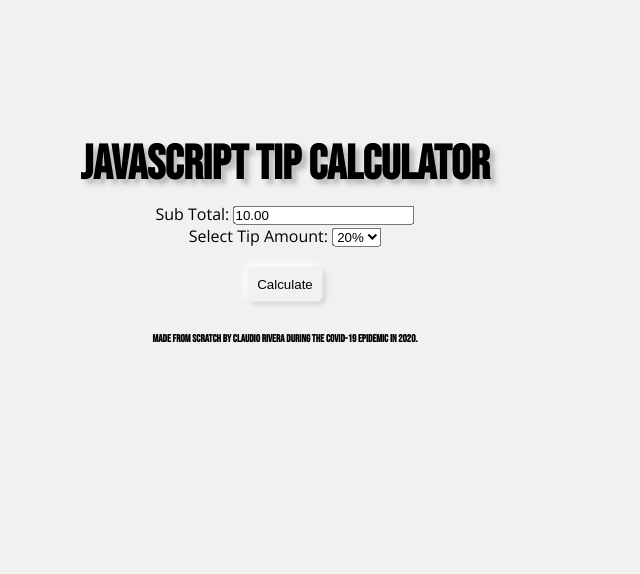
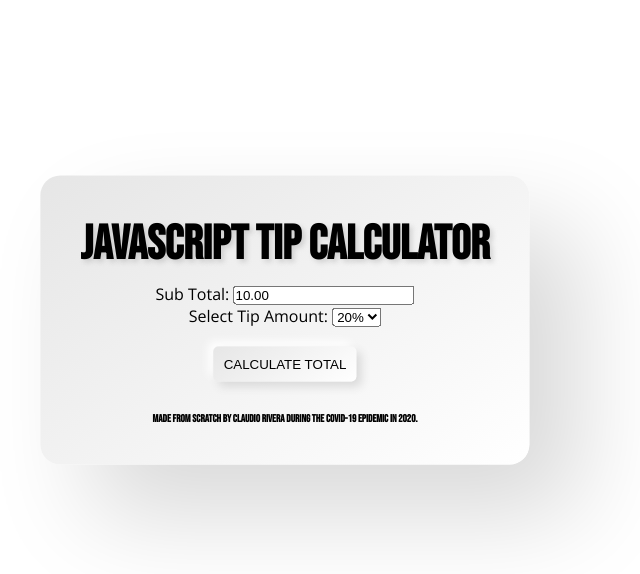
Before and after one commit to claudiorivera/js-tip-calculator, a plain HTML site: page index.html in a window 1280 px wide. Shown: the whole page, without its empty margins (355-995 px from the left). Drawn offline with nearby package versions, Linux system fonts and the light colour scheme.

Commit message:
More neumorphic style tweaks

```diff
--- a/CSS/style.css
+++ b/CSS/style.css
@@ -1,10 +1,6 @@
 * {
   margin: 0 auto;
   padding: 0;
-}
-
-body {
-  background: rgb(241, 241, 241);
 }
 
 header,
@@ -15,7 +11,7 @@ h1 {
 }
 
 h1 {
-  text-shadow: 5px 5px 5px rgba(133, 133, 133, 0.507);
+  text-shadow: 3px 3px 5px rgba(131, 131, 131, 0.288);
   font-size: 3em;
 }
 
@@ -25,23 +21,34 @@ h1 {
   text-align: center;
   position: absolute;
   left: 50%;
-  top: 30%;
+  top: 40%;
   transform: translate(-50%, -50%);
+  border-radius: 20px;
+  background: linear-gradient(145deg, #e6e6e6, #ffffff);
+  box-shadow: 50px 50px 100px #d9d9d9, -50px -50px 100px #ffffff;
 }
+
 .jsTipCalculatorUserInput {
   margin: 10px;
 }
 
 button {
-  background: rgb(241, 241, 241);
+  background: linear-gradient(145deg, #e6e6e6, #ffffff);
   border: none;
   margin: 20px auto;
   padding: 10px;
   border-radius: 5px;
-  box-shadow: -3px -3px 7px rgba(255, 255, 255, 0.918),
-    3px 3px 5px rgba(131, 131, 131, 0.288);
+  box-shadow: 5px 5px 10px #d9d9d9, -5px -5px 10px #ffffff;
+  text-transform: uppercase;
+  cursor: pointer;
+  outline: none;
+}
+
+button:active {
+  box-shadow: 0 15px 20px rgba(0, 0, 0, 0.02);
 }
 
 .totalAmountDisplayArea {
   display: none;
+  margin: 20px auto;
 }
--- a/index.html
+++ b/index.html
@@ -31,7 +31,7 @@
               </select>
             </div>
             <div class="buttonDisplay">
-              <button name="calculateTotalAmount">Calculate</button>
+              <button name="calculateTotalAmount">Calculate Total</button>
             </div>
           </div>
           <div class="totalAmountDisplayArea">
```
